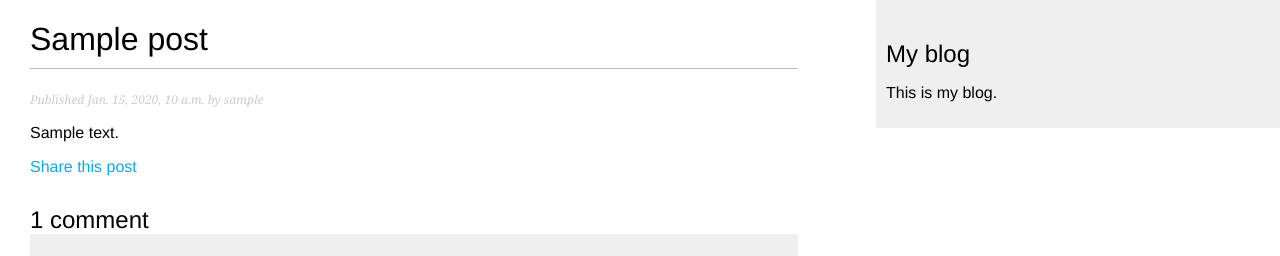
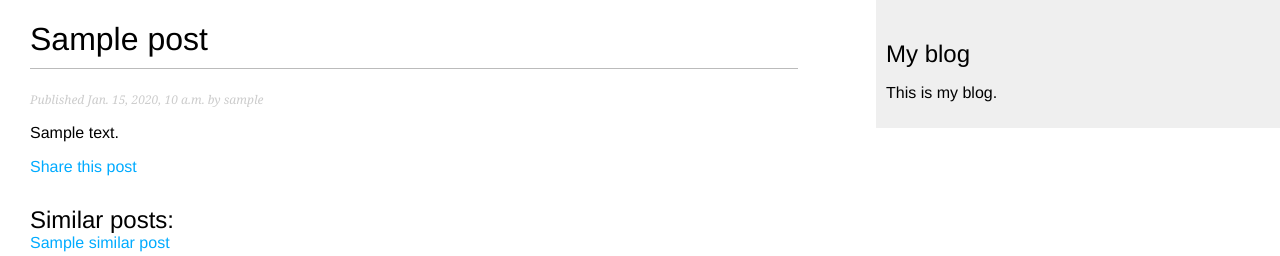
Before and after one commit to Smek1ne/django-blog-app, a Django app: template mysite/blog/templates/blog/post/detail.html in a window 1280 px wide. Shown: the top 256 px of the page. Run offline with Django 4.2, Linux system fonts and the light colour scheme; tables that the repository leaves empty hold one stand-in row (values such as "Sample post"); the template is opened without the code that fills it: values that come from a table or form of the project are taken from there, most other values are stand-ins (such as "Sample title", 1, 10 or a date in 2020); parts of the project's set-up code (start-up, migrations or seed data) failed here and were passed over.

Commit message:
Added: "Similar post recommendations in detail page"

```diff
--- a/mysite/blog/templates/blog/post/detail.html
+++ b/mysite/blog/templates/blog/post/detail.html
@@ -12,6 +12,14 @@
         <a href="{% url 'blog:post_share' post.id %}">
             Share this post
         </a>
+        {% if similar_posts %}
+            <h2>Similar posts:</h2>
+            {% for similar_post in similar_posts %}
+            <a href="{{ similar_post.get_absolute_url }}">
+                {{ similar_post.title }}
+            </a>
+            {% endfor %}
+        {% endif %}
     </p>
     {% with comments.count as total_comments %}
         <h2>
```
Also changed, not shown: mysite/blog/urls.py (+7 -2 lines), mysite/blog/views.py (+26 -25 lines). Lines whose indentation alone changed are shown as unchanged.
